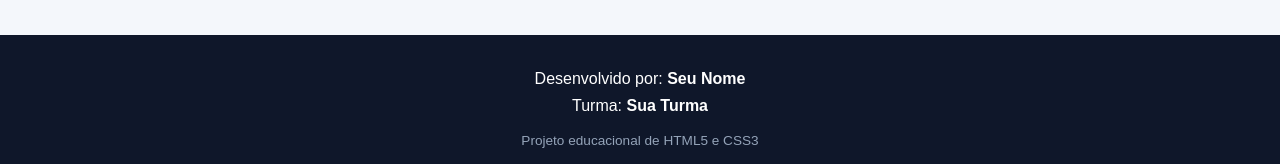
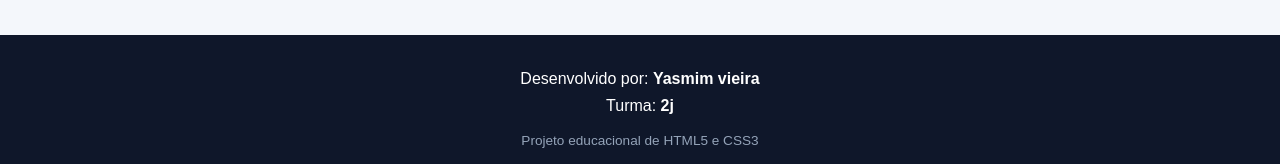
Before and after one commit to yasmimklk/boas-praticas-front-end., a plain HTML site: page index.html in a window 1280 px wide. Shown: the part 1312-1476 px from the top of the page. Drawn offline with Linux system fonts and the light colour scheme.

Commit message:
Update footer with developer name and class

```diff
--- a/index.html
+++ b/index.html
@@ -110,8 +110,8 @@
     </main>
 
     <footer class="rodape">
-        <p>Desenvolvido por: <strong>Seu Nome</strong></p>
-        <p>Turma: <strong>Sua Turma</strong></p>
+        <p>Desenvolvido por: <strong>Yasmim vieira</strong></p>
+        <p>Turma: <strong>2j</strong></p>
         <p class="creditos">
             Projeto educacional de HTML5 e CSS3
         </p>
```
